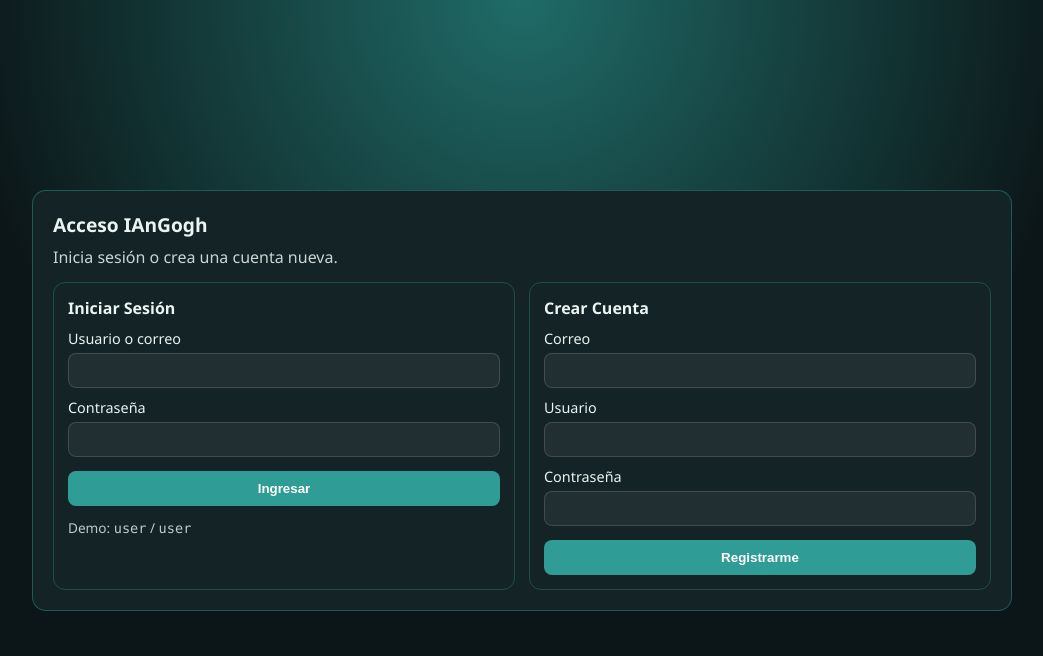
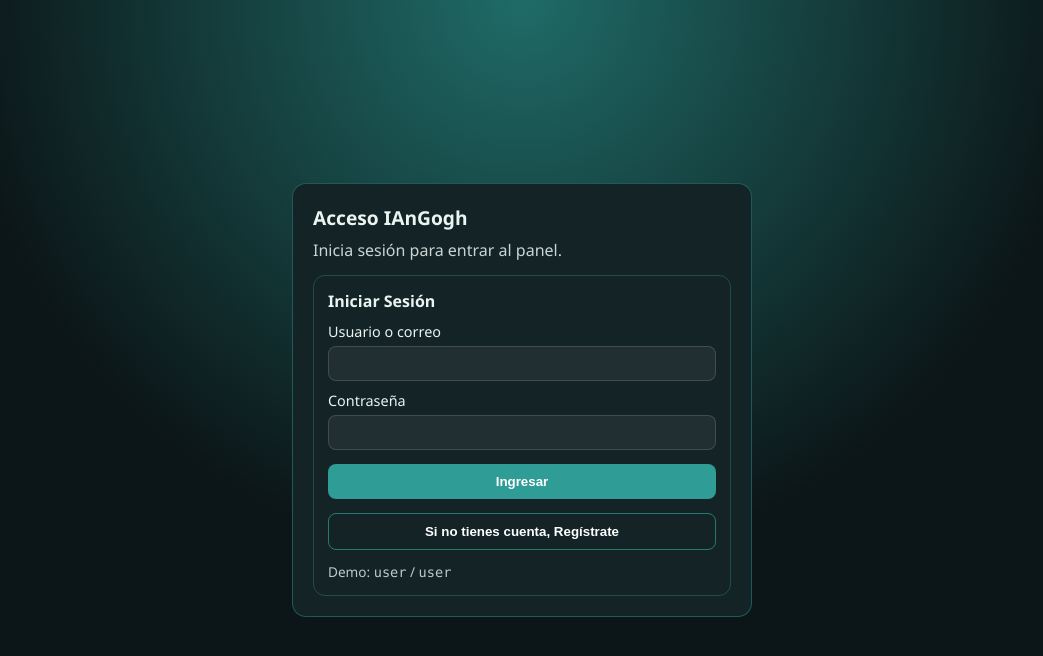
Before and after one commit to polarpicado/IAnGogh, a Python web app: template IAnGogh/src/app_desktop/templates/login.html in a window 1280 px wide. Shown: the top 656 px of the page, without its empty margins (118-1161 px from the left). Run offline with Jinja, Linux system fonts and the light colour scheme; the template is opened without the code that fills it, so the values that code supplies are empty.

Commit message:
Move registration behind button below login form

```diff
--- a/IAnGogh/src/app_desktop/templates/login.html
+++ b/IAnGogh/src/app_desktop/templates/login.html
@@ -25,7 +25,7 @@
       box-sizing: border-box;
     }
     .card {
-      width: min(96vw, 980px);
+      width: min(96vw, 460px);
       background: var(--surface);
       border-radius: 14px;
       border: 1px solid rgba(47,156,149,.45);
@@ -34,7 +34,6 @@
     }
     h1 { margin: 0 0 8px; font-size: 1.2rem; }
     p { margin: 0 0 14px; opacity: .85; }
-    .grid { display:grid; grid-template-columns: repeat(auto-fit, minmax(280px, 1fr)); gap:14px; }
     .box { border: 1px solid rgba(47,156,149,.35); border-radius: 12px; padding: 14px; }
     h2 { margin: 0 0 6px; font-size: 1rem; }
     label { display: block; margin: 10px 0 5px; font-size: .9rem; }
@@ -58,6 +57,10 @@
       cursor: pointer;
       font-weight: 600;
     }
+    .btn.link {
+      background: transparent;
+      border: 1px solid rgba(47,156,149,.7);
+    }
     .hint { margin-top: 12px; font-size: .85rem; opacity: .8; }
     .msg {
       margin-top: 8px;
@@ -77,13 +80,14 @@
       padding: 8px;
       font-size: .9rem;
     }
+    .hidden { display: none; }
     code { font-family: Consolas, monospace; }
   </style>
 </head>
 <body>
   <div class="card">
     <h1>Acceso IAnGogh</h1>
-    <p>Inicia sesión o crea una cuenta nueva.</p>
+    <p>Inicia sesión para entrar al panel.</p>
 
     {% if error %}
       <div class="msg">Credenciales inválidas. Usa usuario o correo + contraseña.</div>
@@ -98,8 +102,7 @@
       <div class="ok">Cuenta creada. Ya puedes iniciar sesión.</div>
     {% endif %}
 
-    <div class="grid">
-      <div class="box">
+    <div class="box" id="login-box">
       <h2>Iniciar Sesión</h2>
       <form method="post" action="/login">
         <label>Usuario o correo</label>
@@ -108,10 +111,11 @@
         <input name="password" type="password" autocomplete="current-password" required />
         <button class="btn" type="submit">Ingresar</button>
       </form>
+      <button id="show-register" class="btn link" type="button">Si no tienes cuenta, Regístrate</button>
       <div class="hint">Demo: <code>user</code> / <code>user</code></div>
     </div>
 
-      <div class="box">
+    <div class="box hidden" id="register-box" style="margin-top:12px;">
       <h2>Crear Cuenta</h2>
       <form method="post" action="/register">
         <label>Correo</label>
@@ -122,8 +126,25 @@
         <input name="password" type="password" required />
         <button class="btn" type="submit">Registrarme</button>
       </form>
+      <button id="show-login" class="btn link" type="button">Volver al login</button>
     </div>
   </div>
-  </div>
+
+  <script>
+    const showRegister = document.getElementById('show-register');
+    const showLogin = document.getElementById('show-login');
+    const loginBox = document.getElementById('login-box');
+    const registerBox = document.getElementById('register-box');
+
+    showRegister?.addEventListener('click', () => {
+      loginBox.classList.add('hidden');
+      registerBox.classList.remove('hidden');
+    });
+
+    showLogin?.addEventListener('click', () => {
+      registerBox.classList.add('hidden');
+      loginBox.classList.remove('hidden');
+    });
+  </script>
 </body>
 </html>
```
Lines whose indentation alone changed are shown as unchanged.
